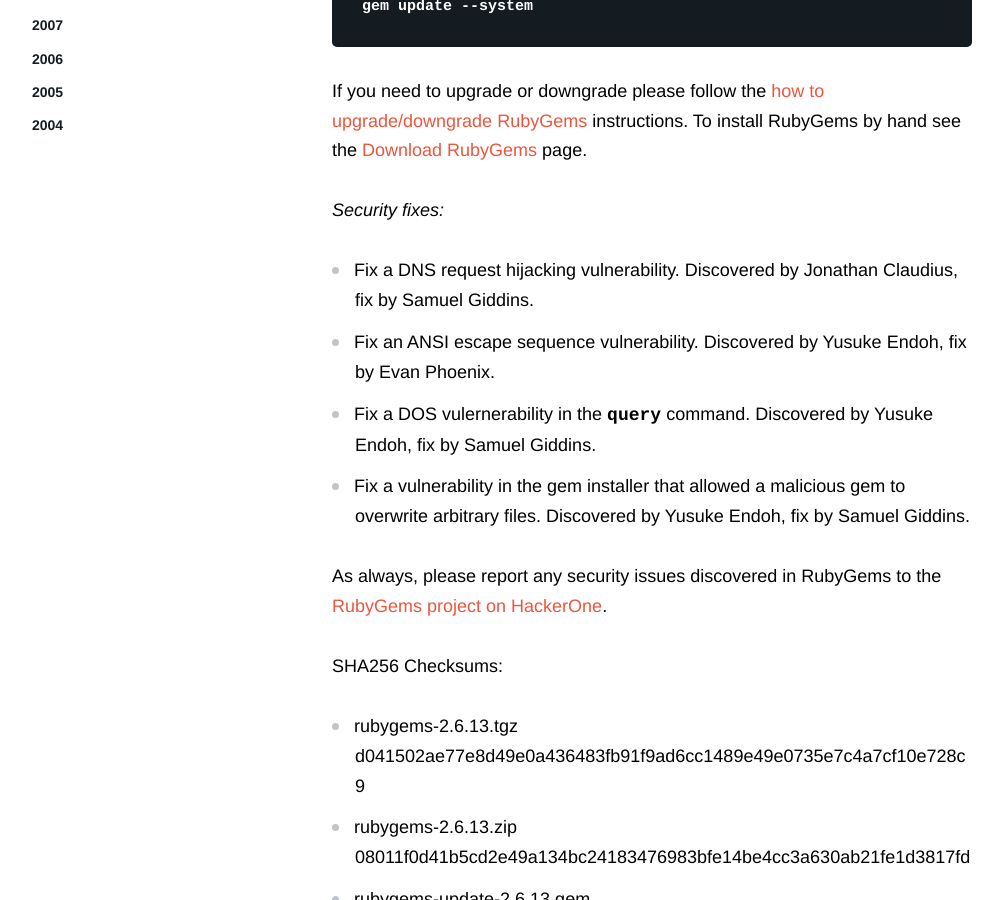
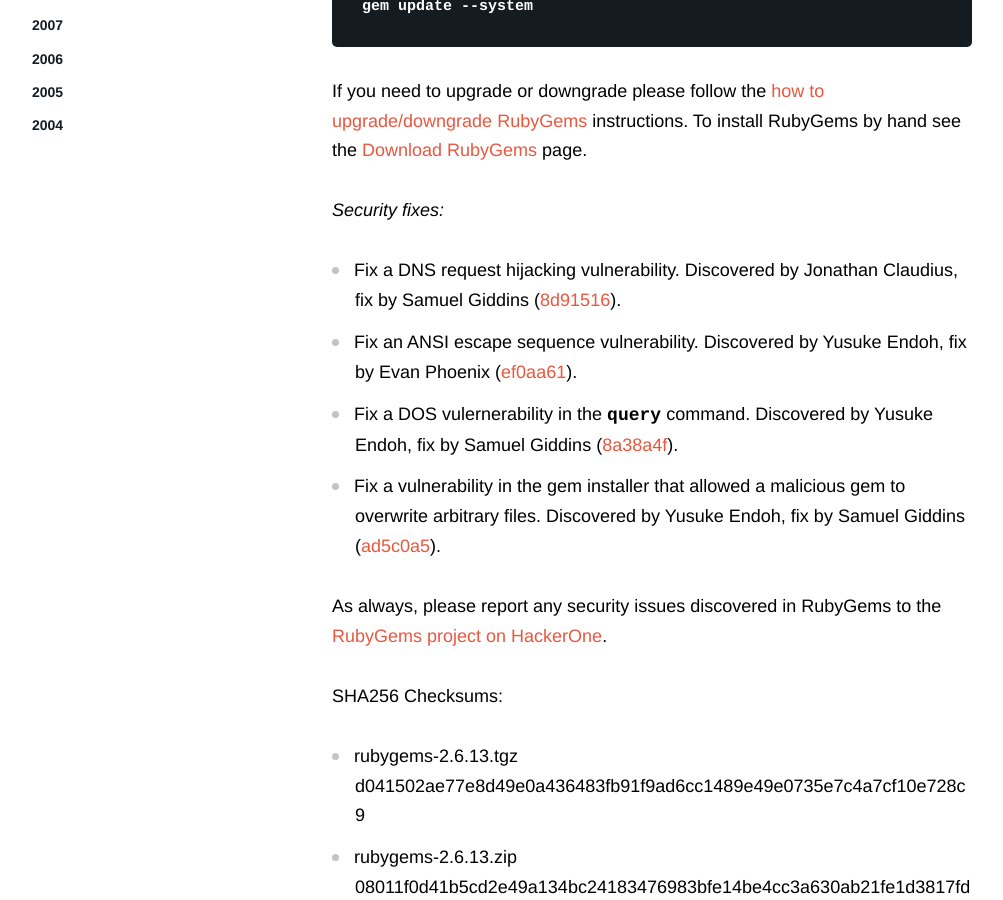
Before and after one commit to rubygems/rubygems.github.io, a Jekyll site: the page built from _posts/2017-08-27-2.6.13-released.md, in a window 1280 px wide and 900 px high, scrolled down 555 px. Shown: the whole window, without its empty margins (138-1141 px from the left). Built offline with Jekyll 4.4.1, drawn with Linux system fonts in a browser that asks for light colours; comment, search, counter and statistics services are not loaded.

Commit message:
Include links to commits

```diff
--- a/_posts/2017-08-27-2.6.13-released.md
+++ b/_posts/2017-08-27-2.6.13-released.md
@@ -17,10 +17,10 @@
 
 _Security fixes:_
 
-* Fix a DNS request hijacking vulnerability. Discovered by Jonathan Claudius, fix by Samuel Giddins.
-* Fix an ANSI escape sequence vulnerability. Discovered by Yusuke Endoh, fix by Evan Phoenix.
-* Fix a DOS vulernerability in the `query` command. Discovered by Yusuke Endoh, fix by Samuel Giddins.
-* Fix a vulnerability in the gem installer that allowed a malicious gem to overwrite arbitrary files. Discovered by Yusuke Endoh, fix by Samuel Giddins.
+* Fix a DNS request hijacking vulnerability. Discovered by Jonathan Claudius, fix by Samuel Giddins ([8d91516](https://github.com/rubygems/rubygems/commit/8d91516fb7037ecfb27622f605dc40245e0f8d32)).
+* Fix an ANSI escape sequence vulnerability. Discovered by Yusuke Endoh, fix by Evan Phoenix ([ef0aa61](https://github.com/rubygems/rubygems/commit/ef0aa611effb5f54d40c7fba6e8235eb43c5a491)).
+* Fix a DOS vulernerability in the `query` command. Discovered by Yusuke Endoh, fix by Samuel Giddins ([8a38a4f](https://github.com/rubygems/rubygems/commit/8a38a4fc24c6591e6c8f43d1fadab6efeb4d6251)).
+* Fix a vulnerability in the gem installer that allowed a malicious gem to overwrite arbitrary files. Discovered by Yusuke Endoh, fix by Samuel Giddins ([ad5c0a5](https://github.com/rubygems/rubygems/commit/ad5c0a53a86ca5b218c7976765c0365b91d22cb2)).
 
 As always, please report any security issues discovered in RubyGems to the [RubyGems project on HackerOne](https://hackerone.com/rubygems).
 
```
